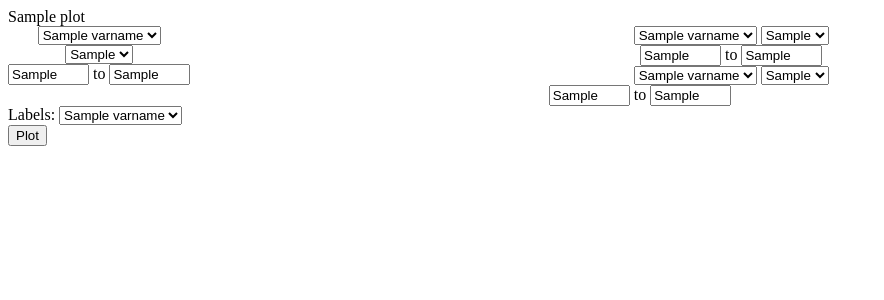
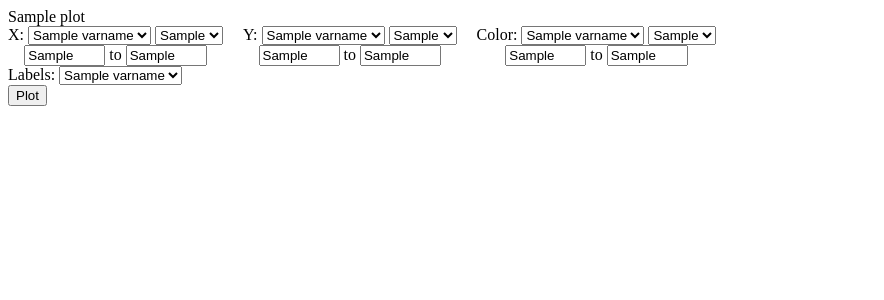
Before and after one commit to acoth/part-plot, a Flask app: template templates/page.html in a window 1280 px wide. Shown: the top 300 px of the page, without its empty margins (0-884 px from the left). Run offline with Flask 2, Linux system fonts and the light colour scheme; the template is opened without the code that fills it: most values are stand-ins (such as "Sample title", 1, 10 or a date in 2020).

Commit message:
Improved UI formatting

```diff
--- a/partplot.py
+++ b/partplot.py
@@ -40,7 +40,7 @@ def labelPlot(xName, yName, labelName='Part #', **kwargs):
 
     fig, ax = plt.subplots()
 
-    sc = ax.scatter(xp, yp, c=cp, s=sm, cmap=cmap)
+    sc = ax.scatter(xp, yp, c=cp, s=sm, cmap=cmap, alpha=0.7)
     sc.set_clim(np.min(cp), np.max(cp))
     cb = plt.colorbar(sc)
     if xscale == "log":
--- a/templates/page.html
+++ b/templates/page.html
@@ -1,26 +1,12 @@
 <!doctype html>
-<title> Part Selection Plotter </title>
+<title> Opamp Selector </title>
 <div class=page>
     {{plot|safe}}
     <div style="text-align:center;">
         <form method="post">
             <div style="float:left;">
-                <select name="yvar">
-                    {%for v in varnames%}
-                    <option value="{{v}}" {%if v==curr_y%}selected{%endif%} size="5">{{v}}</option>
-                    {%endfor%}
-                </select><br>
-                <select name="yscale">
-                    {%for s in scaleTypes%}
-                    <option value="{{s}}" {%if s==curr_ysc%}selected{%endif%}>{{s}}</option>
-                    {%endfor%}
-                </select>
-                <br>
-                <input type="text" name="ymin" value="{{curr_ymin}}" size="7"> to
-                <input type="text" name="ymax" value="{{curr_ymax}}" size="7">
-            </div>
-            <div>
-                <div>
+                <div style="float:left; padding-right:10px;">
+                    X:
                     <select name="xvar">
                         {%for v in varnames%}
                         <option value="{{v}}" {%if v==curr_x%}selected{%endif%}>{{v}}</option>
@@ -35,9 +21,25 @@
                     <input type="text" name="xmin" value="{{curr_xmin}}" size="7"> to
                     <input type="text" name="xmax" value="{{curr_xmax}}" size="7">
                 </div>
+                <div style="float:right; padding-left:10px;padding-right:10px;">
+                    Y:
+                    <select name="yvar">
+                        {%for v in varnames%}
+                        <option value="{{v}}" {%if v==curr_y%}selected{%endif%} size="5">{{v}}</option>
+                        {%endfor%}
+                    </select>
+                    <select name="yscale">
+                        {%for s in scaleTypes%}
+                        <option value="{{s}}" {%if s==curr_ysc%}selected{%endif%}>{{s}}</option>
+                        {%endfor%}
+                    </select>
+                    <br>
+                    <input type="text" name="ymin" value="{{curr_ymin}}" size="7"> to
+                    <input type="text" name="ymax" value="{{curr_ymax}}" size="7">
                 </div>
-            <div>
-                <div>
+            </div>
+            <div style="float:left; padding-left:10px">
+                Color:
                 <select name="cvar">
                     {%for v in varnames%}
                     <option value="{{v}}" {%if v==curr_c%}selected{%endif%}>{{v}}</option>
@@ -52,19 +54,19 @@
                 <input type="text" name="cmin" value="{{curr_cmin}}" size="7"> to
                 <input type="text" name="cmax" value="{{curr_cmax}}" size="7">
             </div>
-            </div>
 
     </div>
 </div>
 <div style="clear:both;">
-    Labels: <select name="name">
+    Labels:
+    <select name="name">
         {%for v in varnames%}
         <option value="{{v}}" {%if v==curr_name%}selected{%endif%}>{{v}}</option>
         {%endfor%}
     </select>
-</div>
     <div class="button">
         <button type="submit">Plot</button>
+    </div>
 </div>
 </form>
 </div>
```
Lines whose indentation alone changed are shown as unchanged.
